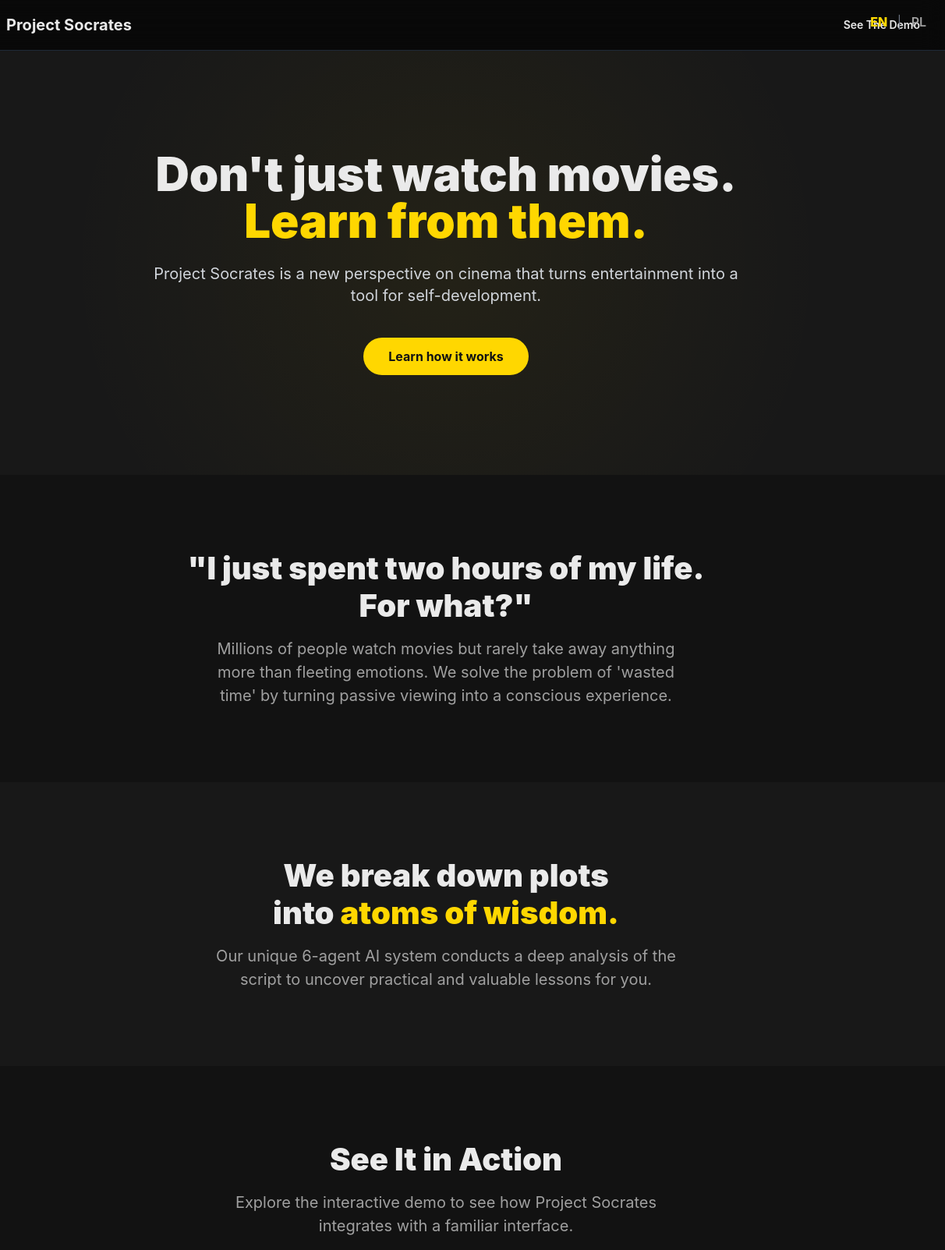
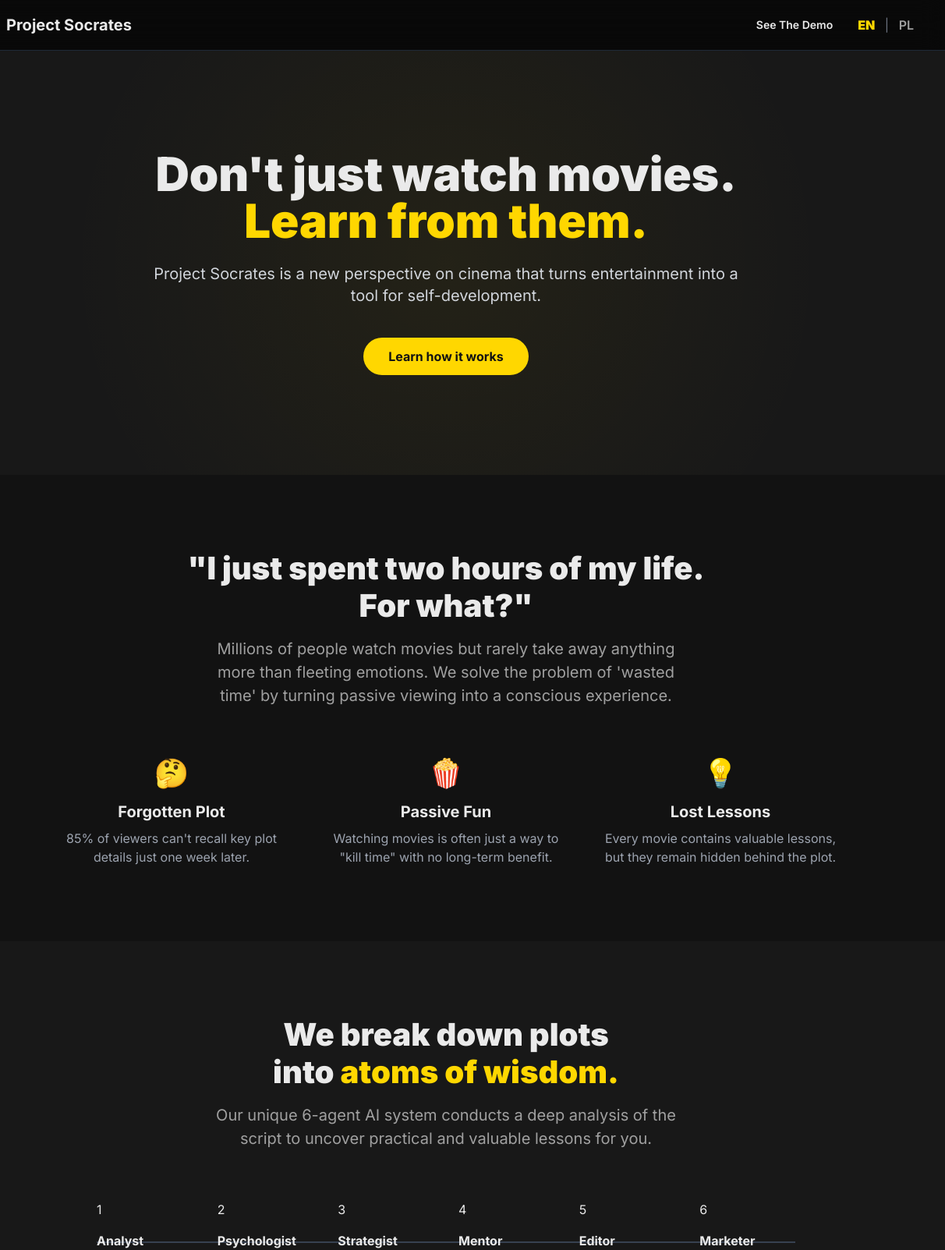
Before and after one commit to olluself/project-Socrates, a plain HTML site: page index.html in a window 1280 px wide. Shown: the top 1603 px of the page at 78% size, 68-1280 px from the left. Drawn offline with nearby package versions, Linux system fonts and the light colour scheme.

Commit message:
Update index.html

```diff
--- a/index.html
+++ b/index.html
@@ -6,15 +6,11 @@
     <title>Project Socrates</title>
     <link rel="stylesheet" href="style.css">
     <script src="https://cdn.tailwindcss.com"></script>
+    <link rel="preconnect" href="https://fonts.googleapis.com">
+    <link rel="preconnect" href="https://fonts.gstatic.com" crossorigin>
+    <link href="https://fonts.googleapis.com/css2?family=Inter:wght@400;600;700;900&display=swap" rel="stylesheet">
 </head>
 <body class="antialiased">
-
-    <!-- Language Switcher -->
-    <div id="lang-switcher" class="fixed top-4 right-4 z-50">
-        <button data-lang="en" class="lang-btn active">EN</button>
-        <span class="text-gray-500">|</span>
-        <button data-lang="pl" class="lang-btn">PL</button>
-    </div>
 
     <!-- Header -->
     <header class="py-4 px-8 flex justify-between items-center sticky top-0 bg-black/50 backdrop-blur-lg z-40 border-b border-gray-800">
@@ -22,9 +18,14 @@
             <svg width="32" height="32" viewBox="0 0 24 24" fill="none" xmlns="http://www.w3.org/2000/svg"><path d="M4 4H6V6H4V4Z" fill="#FFD700"/><path d="M4 7H6V9H4V7Z" fill="#FFD700"/><path d="M4 10H6V12H4V10Z" fill="#FFD700"/><path d="M4 13H6V15H4V13Z" fill="#FFD700"/><path d="M4 16H6V18H4V16Z" fill="#FFD700"/><path d="M18 6H20V4H18V6Z" fill="#FFD700"/><path d="M18 9H20V7H18V9Z" fill="#FFD700"/><path d="M18 12H20V10H18V12Z" fill="#FFD700"/><path d="M18 15H20V13H18V15Z" fill="#FFD700"/><path d="M18 18H20V16H18V18Z" fill="#FFD700"/><path fill-rule="evenodd" clip-rule="evenodd" d="M7 2C7.55228 2 8 2.44772 8 3V21C8 21.5523 7.55228 22 7 22H5C4.44772 22 4 21.5523 4 21V3C4 2.44772 4.44772 2 5 2H7ZM19 2C19.5523 2 20 2.44772 20 3V21C20 21.5523 19.5523 22 19 22H17C16.4477 22 16 21.5523 16 21V3C16 2.44772 16.4477 2 17 2H19Z" fill="#A0A0A0"/></svg>
             <span class="text-xl font-bold">Project Socrates</span>
         </div>
-        <a href="#demo" class="hidden md:inline-block text-sm font-semibold hover:text-gold-accent transition-colors" data-translate="headerDemo">
-            See The Demo
-        </a>
+        <div class="flex items-center gap-6">
+             <a href="#demo" class="hidden md:inline-block text-sm font-semibold hover:text-gold-accent transition-colors" data-translate="headerDemo">See The Demo</a>
+             <div id="lang-switcher">
+                <button data-lang="en" class="lang-btn active">EN</button>
+                <span class="text-gray-500">|</span>
+                <button data-lang="pl" class="lang-btn">PL</button>
+            </div>
+        </div>
     </header>
 
     <!-- Hero Section -->
@@ -49,6 +50,11 @@
             <p class="section-subtitle" data-translate="problemSubtitle">
                 Millions of people watch movies but rarely take away anything more than fleeting emotions. We solve the problem of "wasted time" by turning passive viewing into a conscious experience.
             </p>
+            <div class="grid md:grid-cols-3 gap-8 mt-16 max-w-5xl mx-auto">
+                <div class="card text-center"><div class="text-4xl mb-4">🤔</div><h3 class="text-xl font-bold mb-2" data-translate="problemCard1Title">Forgotten Plot</h3><p class="text-gray-400" data-translate="problemCard1Text">85% of viewers can't recall key plot details just one week later.</p></div>
+                <div class="card text-center"><div class="text-4xl mb-4">🍿</div><h3 class="text-xl font-bold mb-2" data-translate="problemCard2Title">Passive Fun</h3><p class="text-gray-400" data-translate="problemCard2Text">Watching movies is often just a way to "kill time" with no long-term benefit.</p></div>
+                <div class="card text-center"><div class="text-4xl mb-4">💡</div><h3 class="text-xl font-bold mb-2" data-translate="problemCard3Title">Lost Lessons</h3><p class="text-gray-400" data-translate="problemCard3Text">Every movie contains valuable lessons, but they remain hidden behind the plot.</p></div>
+            </div>
         </div>
     </section>
 
@@ -59,6 +65,17 @@
             <p class="section-subtitle" data-translate="solutionSubtitle">
                 Our unique 6-agent AI system conducts a deep analysis of the script to uncover practical and valuable lessons for you.
             </p>
+            <div class="mt-16 relative max-w-4xl mx-auto">
+                <div class="hidden md:block absolute top-1/2 left-0 w-full h-0.5 bg-gray-700 -translate-y-1/2"></div>
+                <div class="grid grid-cols-2 md:grid-cols-6 gap-8 relative">
+                    <div class="agent-card"><div class="agent-bubble">1</div><h4 class="mt-4 font-bold" data-translate="agent1">Analyst</h4><p class="text-sm text-gray-400 mt-1" data-translate="agent1Desc">Creates a summary</p></div>
+                    <div class="agent-card"><div class="agent-bubble">2</div><h4 class="mt-4 font-bold" data-translate="agent2">Psychologist</h4><p class="text-sm text-gray-400 mt-1" data-translate="agent2Desc">Identifies problems</p></div>
+                    <div class="agent-card"><div class="agent-bubble">3</div><h4 class="mt-4 font-bold" data-translate="agent3">Strategist</h4><p class="text-sm text-gray-400 mt-1" data-translate="agent3Desc">Describes the approach</p></div>
+                    <div class="agent-card"><div class="agent-bubble">4</div><h4 class="mt-4 font-bold" data-translate="agent4">Mentor</h4><p class="text-sm text-gray-400 mt-1" data-translate="agent4Desc">Formulates a lesson</p></div>
+                    <div class="agent-card"><div class="agent-bubble">5</div><h4 class="mt-4 font-bold" data-translate="agent5">Editor</h4><p class="text-sm text-gray-400 mt-1" data-translate="agent5Desc">Evaluates quality</p></div>
+                    <div class="agent-card"><div class="agent-bubble">6</div><h4 class="mt-4 font-bold" data-translate="agent6">Marketer</h4><p class="text-sm text-gray-400 mt-1" data-translate="agent6Desc">Creates a value prop</p></div>
+                </div>
+            </div>
         </div>
     </section>
 
@@ -75,7 +92,6 @@
         </div>
     </section>
 
-
     <!-- Footer -->
     <footer class="py-16 text-center">
         <div class="container mx-auto px-6">
```
